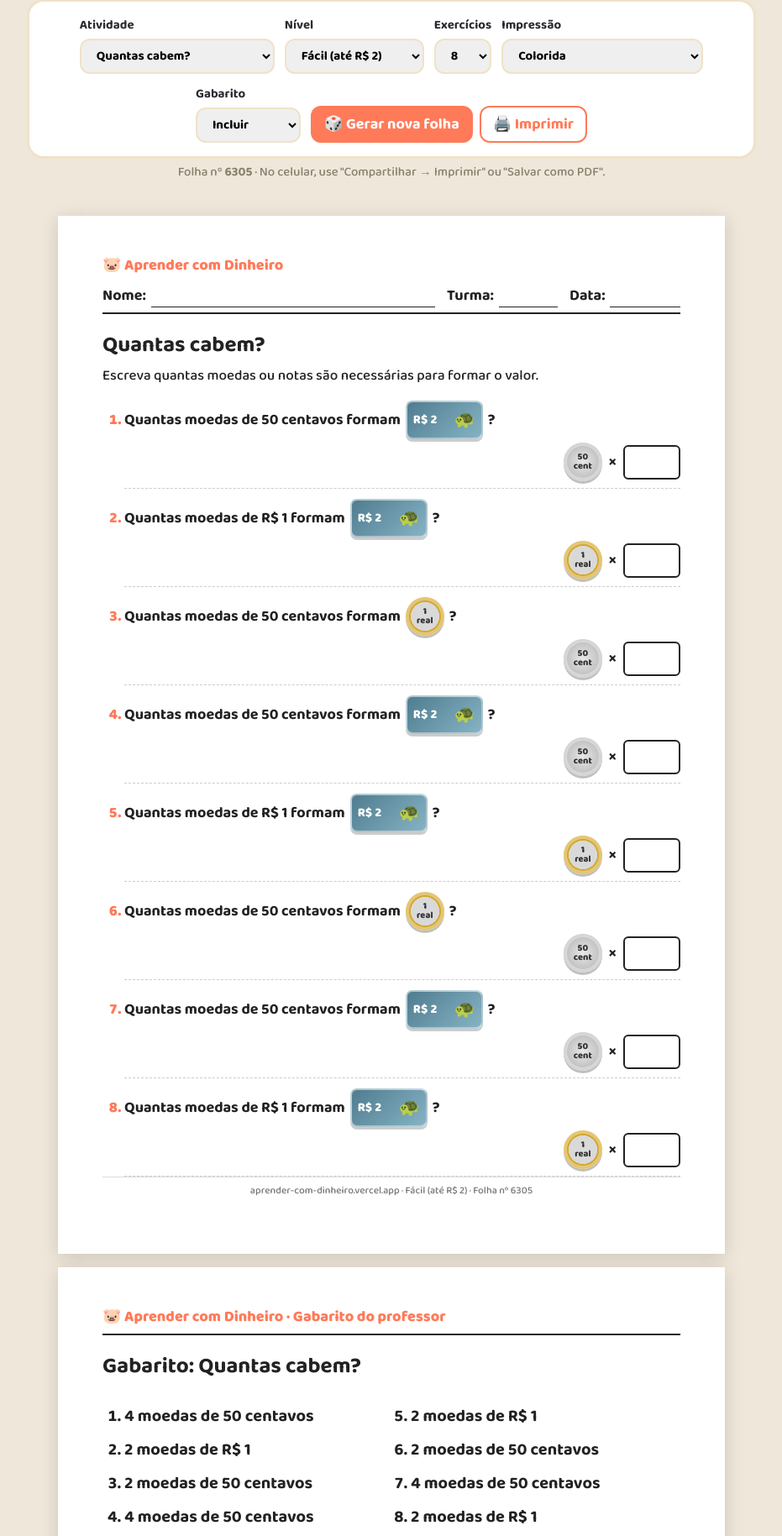
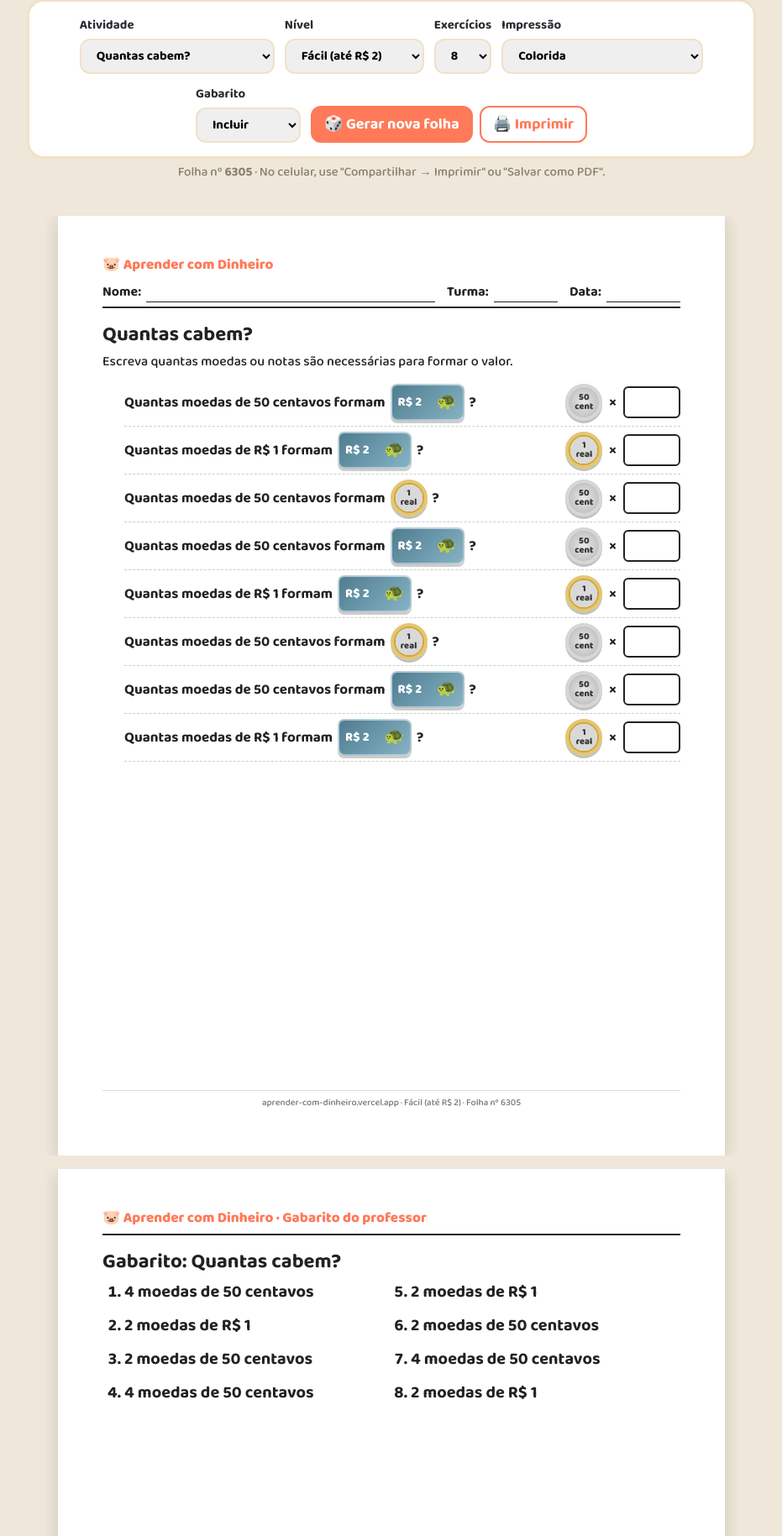
Before and after one commit to RodrigoAiosa/AprenderComDinheiro, a Flask app: page /atividades in a window 1280 px wide. Shown: the part 201-2030 px from the top of the page at 84% size, without its empty margins (174-1105 px from the left). Run offline with Flask 3, Linux system fonts and the light colour scheme.

Commit message:
Impressão: cada folha sempre cabe numa página A4
- Folha com tamanho fixo de A4 na tela e na impressão
- Conteúdo reduz automaticamente quando não cabe (sem cortes)
- Exercícios mais compactos (pergunta e resposta na mesma linha)
- Prévia em miniatura no celular, sem rolagem lateral
- Menos peças por tipo na folha de recortar do nível difícil

Co-Authored-By: Claude Opus 5.5 <noreply@anthropic.com>
Claude-Session: https://claude.ai/code/session_01PCoRm4AcNAZdLe6DcN6wGW

```diff
--- a/atividades.py
+++ b/atividades.py
@@ -154,7 +154,9 @@ def _recortar(rng, nivel, qtd):
     # quantidade de cada peça pensada para caber numa folha A4
     notas = [p for p in pecas if p >= 200]
     moedas = [p for p in pecas if p < 200]
-    return {"notas": [p for p in notas for _ in range(4)], "moedas": [p for p in moedas for _ in range(8)]}
+    por_nota = 4 if len(notas) <= 3 else 3
+    por_moeda = 8 if len(moedas) <= 3 else 5
+    return {"notas": [p for p in notas for _ in range(por_nota)], "moedas": [p for p in moedas for _ in range(por_moeda)]}
 
 
 GERADORES = {
--- a/public/static/professor.css
+++ b/public/static/professor.css
@@ -10,54 +10,64 @@ header.nao-imprimir { max-width: 900px; margin: 0 auto; padding: 20px 16px 8px;
 .painel-prof .botoes { display: flex; gap: 8px; flex-wrap: wrap; }
 .dica-prof { color: #8a7f6d; font-size: 15px; }
 
-/* Folha A4 */
+/* ---------- Folha A4: sempre o tamanho exato de uma página ---------- */
+.moldura { max-width: calc(210mm + 32px); margin: 16px auto; padding: 0 16px; overflow: hidden; }
 .folha {
-  width: 210mm; min-height: 297mm; margin: 16px auto; background: white; color: #222;
-  padding: 12mm 14mm; box-shadow: 0 4px 20px rgba(0,0,0,.15); position: relative;
-  display: flex; flex-direction: column;
+  width: 210mm; height: 296mm; background: white; color: #222;
+  padding: 12mm 14mm 9mm; box-shadow: 0 4px 20px rgba(0,0,0,.15);
+  display: flex; flex-direction: column; overflow: hidden;
+  transform-origin: top left; font-size: 16px;
 }
-.cabecalho { border-bottom: 2px solid #222; padding-bottom: 6px; margin-bottom: 8px; }
-.marca { font-weight: 800; color: var(--primaria); font-size: 18px; }
-.linhas { display: flex; gap: 14px; margin-top: 8px; font-weight: 700; }
+.cabecalho { border-bottom: 2px solid #222; padding-bottom: 5px; margin-bottom: 6px; flex: none; }
+.marca { font-weight: 800; color: var(--primaria); font-size: 17px; }
+.linhas { display: flex; gap: 14px; margin-top: 6px; font-weight: 700; }
 .linhas span { display: flex; align-items: flex-end; gap: 6px; flex: 3; }
 .linhas span.curta { flex: 1; }
 .linhas i { flex: 1; border-bottom: 1.5px solid #222; height: 18px; }
-.folha h2 { text-align: left; margin: 8px 0 2px; font-size: 26px; }
-.instrucao { margin: 0 0 10px; font-size: 17px; }
+.folha h2 { text-align: left; margin: 6px 0 0; font-size: 24px; flex: none; }
+.instrucao { margin: 0 0 8px; font-size: 16px; flex: none; }
 
-.lista-ex { margin: 0; padding-left: 26px; display: flex; flex-direction: column; gap: 6px; flex: 1; }
-.ex { border-bottom: 1.5px dashed #ccc; padding: 6px 0 8px; font-size: 18px; font-weight: 700; break-inside: avoid; }
+/* Área que encolhe automaticamente para caber (ver script da página) */
+.corpo { flex: 1; min-height: 0; overflow: hidden; }
+.encaixe { transform-origin: top left; }
+
+.lista-ex { margin: 0; padding-left: 26px; }
+.ex {
+  border-bottom: 1.5px dashed #ccc; padding: 6px 0; font-size: 17px; font-weight: 700;
+  display: flex; flex-wrap: wrap; align-items: center; justify-content: space-between; gap: 6px 14px;
+  break-inside: avoid;
+}
 .ex::marker { font-weight: 800; color: var(--primaria); }
-.enunciado { display: flex; flex-wrap: wrap; align-items: center; gap: 6px; }
-.resposta-aluno { display: flex; align-items: center; gap: 8px; margin-top: 4px; justify-content: flex-end; }
-.caixa { display: inline-block; width: 18mm; height: 11mm; border: 2px solid #222; border-radius: 6px; }
-.caixa.larga { width: 32mm; }
+.enunciado { display: flex; flex-wrap: wrap; align-items: center; gap: 6px; flex: 1 1 60%; }
+.resposta-aluno { display: flex; align-items: center; gap: 8px; margin-left: auto; white-space: nowrap; }
+.caixa { display: inline-block; width: 18mm; height: 10mm; border: 2px solid #222; border-radius: 6px; }
+.caixa.larga { width: 30mm; }
 
 /* Peças menores na folha */
-.folha .nota { width: 92px; height: 46px; font-size: 15px; padding: 0 7px; display: inline-flex; vertical-align: middle; }
-.folha .nota .bicho { font-size: 20px; }
-.folha .moeda { width: 46px !important; height: 46px !important; font-size: 11px !important; display: inline-flex; vertical-align: middle; }
-.folha .m10, .folha .m5 { width: 40px !important; height: 40px !important; }
+.folha .nota { width: 88px; height: 44px; font-size: 15px; padding: 0 7px; display: inline-flex; vertical-align: middle; }
+.folha .nota .bicho { font-size: 19px; }
+.folha .moeda { width: 44px !important; height: 44px !important; font-size: 11px !important; display: inline-flex; vertical-align: middle; }
+.folha .m10, .folha .m5 { width: 38px !important; height: 38px !important; }
 .grupo-pecas { display: inline-flex; flex-wrap: wrap; gap: 4px; align-items: center; }
 
 /* Ligar */
-.ligar { display: grid; grid-template-columns: 1fr 1.6fr; gap: 40mm; flex: 1; }
-.coluna { display: flex; flex-direction: column; justify-content: space-around; gap: 10px; }
-.item-ligar { display: flex; align-items: center; gap: 8px; min-height: 22mm; font-size: 20px; }
+.ligar { display: grid; grid-template-columns: 1fr 1.7fr; column-gap: 34mm; }
+.coluna { display: flex; flex-direction: column; gap: 6mm; justify-content: space-around; }
+.item-ligar { display: flex; align-items: center; gap: 8px; min-height: 20mm; font-size: 20px; }
 .coluna:first-child .item-ligar { justify-content: flex-end; }
 .ponto { width: 12px; height: 12px; border-radius: 50%; background: #222; flex: none; }
 
 /* Recortar */
-.recorte { display: flex; flex-wrap: wrap; gap: 0; margin-bottom: 8mm; }
-.corte { border: 1.5px dashed #888; padding: 4mm; display: flex; align-items: center; justify-content: center; }
+.recorte { display: flex; flex-wrap: wrap; margin-bottom: 6mm; }
+.corte { border: 1.5px dashed #888; padding: 3.5mm; display: flex; align-items: center; justify-content: center; }
 .corte .nota { width: 130px; height: 64px; font-size: 20px; }
 .corte .nota .bicho { font-size: 28px; }
-.corte.redondo .moeda { width: 64px !important; height: 64px !important; font-size: 15px !important; }
+.corte.redondo .moeda { width: 62px !important; height: 62px !important; font-size: 15px !important; }
 .aviso { font-size: 13px; color: #555; }
 
-.gabarito .lista-gab { font-size: 20px; font-weight: 700; columns: 2; padding-left: 26px; }
-.gabarito .lista-gab li { margin-bottom: 8px; }
-.rodape-folha { margin-top: auto; padding-top: 6px; border-top: 1px solid #ddd; font-size: 12px; color: #777; text-align: center; }
+.gabarito .lista-gab { font-size: 20px; font-weight: 700; columns: 2; padding-left: 26px; margin: 0; }
+.gabarito .lista-gab li { margin-bottom: 8px; break-inside: avoid; }
+.rodape-folha { flex: none; padding-top: 5px; margin-top: 4px; border-top: 1px solid #ddd; font-size: 11px; color: #777; text-align: center; }
 
 /* Preto e branco: peças só com contorno para economizar tinta e permitir colorir */
 .pb .folha .nota, .pb .folha .moeda {
@@ -67,18 +77,16 @@ header.nao-imprimir { max-width: 900px; margin: 0 auto; padding: 20px 16px 8px;
 .pb .folha .bicho { filter: grayscale(1); opacity: .7; }
 .pb .marca, .pb .ex::marker { color: #111; }
 
-/* Celular: a prévia encolhe para caber na tela */
-@media screen and (max-width: 820px) {
-  .folha { width: 100%; min-height: auto; padding: 16px; }
-  .ligar { gap: 16px; grid-template-columns: 1fr 1.4fr; }
-}
-
-/* Impressão */
+/* ---------- Impressão: uma folha A4 por página, sem margens extras ---------- */
 @media print {
-  @page { size: A4; margin: 0; }
-  body { background: white; }
+  @page { size: A4 portrait; margin: 0; }
+  html, body { background: white; margin: 0; padding: 0; }
   .nao-imprimir { display: none !important; }
-  .folha { box-shadow: none; margin: 0; width: 210mm; height: 297mm; min-height: 0; page-break-after: always; break-after: page; overflow: hidden; }
-  .folha:last-of-type { page-break-after: auto; break-after: auto; }
+  .moldura { margin: 0; padding: 0; max-width: none; height: auto !important; overflow: visible; }
+  .folha {
+    box-shadow: none; margin: 0; transform: none !important;
+    break-after: page; page-break-after: always;
+  }
+  .moldura:last-of-type .folha { break-after: auto; page-break-after: auto; }
   * { -webkit-print-color-adjust: exact; print-color-adjust: exact; }
 }
--- a/templates/atividades.html
+++ b/templates/atividades.html
@@ -74,7 +74,7 @@
 </header>
 
 <!-- ===== Folha do aluno ===== -->
-<article class="folha">
+<div class="moldura"><article class="folha">
   <div class="cabecalho">
     <div class="marca">🐷 Aprender com Dinheiro</div>
     <div class="linhas">
@@ -86,6 +86,7 @@
   <h2>{{ folha.titulo }}</h2>
   <p class="instrucao">{{ folha.instrucao }}</p>
 
+  <div class="corpo"><div class="encaixe">
   {% if folha.tipo == 'quantas' %}
     <ol class="lista-ex">
       {% for it in folha.itens %}
@@ -139,15 +140,17 @@
     </div>
     <p class="aviso">✂️ Recorte pelas linhas tracejadas. As notas e moedas são ilustrações para estudo e não reproduzem o dinheiro de verdade.</p>
   {% endif %}
+  </div></div>
 
   <footer class="rodape-folha">aprender-com-dinheiro.vercel.app · {{ folha.nivel_nome }} · Folha nº {{ folha.semente }}</footer>
-</article>
+</article></div>
 
 <!-- ===== Gabarito ===== -->
 {% if gabarito and folha.tipo != 'recortar' %}
-<article class="folha gabarito">
+<div class="moldura"><article class="folha gabarito">
   <div class="cabecalho"><div class="marca">🐷 Aprender com Dinheiro · Gabarito do professor</div></div>
   <h2>Gabarito: {{ folha.titulo }}</h2>
+  <div class="corpo"><div class="encaixe">
   <ol class="lista-gab">
     {% if folha.tipo == 'ligar' %}
       {% for g in folha.itens.gabarito %}
@@ -157,9 +160,45 @@
       {% for it in folha.itens %}<li>{{ it.resposta }}</li>{% endfor %}
     {% endif %}
   </ol>
+  </div></div>
   <footer class="rodape-folha">Folha nº {{ folha.semente }} · {{ folha.nivel_nome }}</footer>
-</article>
+</article></div>
 {% endif %}
 
+<script>
+// Faz cada folha caber numa página A4: se o conteúdo for maior que o espaço,
+// ele é reduzido proporcionalmente (nunca cortado).
+function encaixarFolhas() {
+  document.querySelectorAll(".folha").forEach((folha) => {
+    const corpo = folha.querySelector(".corpo");
+    const caixa = folha.querySelector(".encaixe");
+    if (!corpo || !caixa) return;
+    let escala = 1;
+    for (let i = 0; i < 6; i++) {
+      caixa.style.transform = escala < 1 ? `scale(${escala})` : "";
+      caixa.style.width = escala < 1 ? `${100 / escala}%` : "";
+      const alto = caixa.scrollHeight * escala;
+      const disponivel = corpo.clientHeight;
+      if (alto <= disponivel + 1) break;
+      escala = Math.max(0.35, escala * (disponivel / alto) * 0.98);
+    }
+  });
+  ajustarPrevia();
+}
+// No celular a folha A4 é mostrada em miniatura (a impressão continua em A4).
+function ajustarPrevia() {
+  document.querySelectorAll(".moldura").forEach((m) => {
+    const folha = m.firstElementChild;
+    const s = Math.min(1, (m.clientWidth) / folha.offsetWidth);
+    folha.style.transform = s < 1 ? `scale(${s})` : "";
+    m.style.height = s < 1 ? `${folha.offsetHeight * s + 16}px` : "";
+  });
+}
+window.addEventListener("load", encaixarFolhas);
+window.addEventListener("resize", ajustarPrevia);
+window.addEventListener("beforeprint", encaixarFolhas);
+if (document.fonts) document.fonts.ready.then(encaixarFolhas);
+encaixarFolhas();
+</script>
 </body>
 </html>
```
